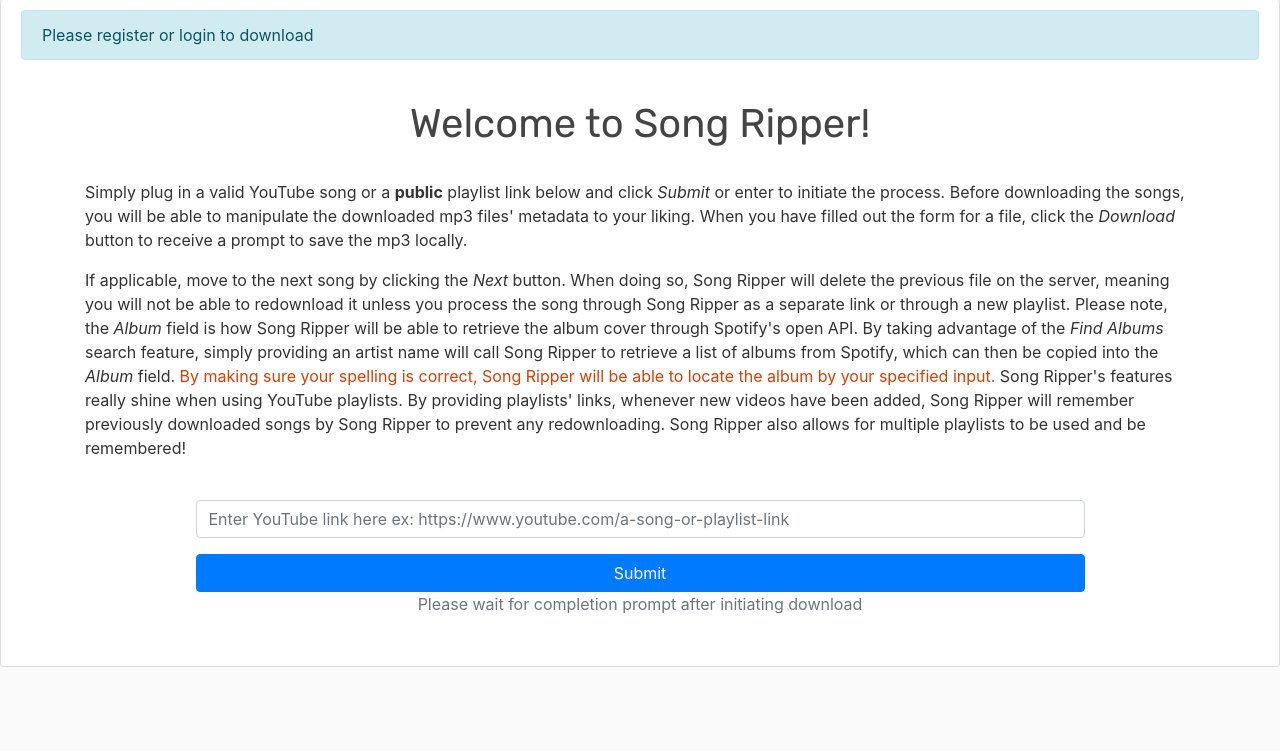
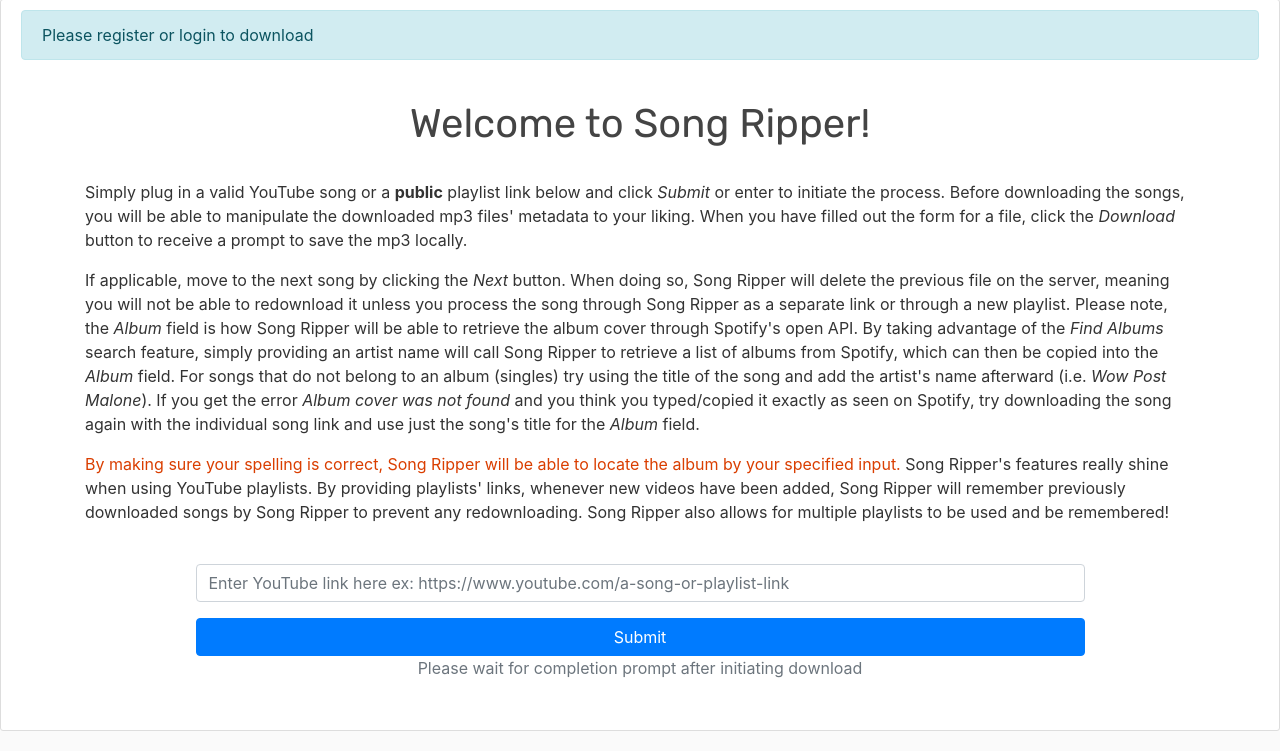
Before and after one commit to shadowstriker15/Online_Ripper, a Django app: page / in a window 1280 px wide. Shown: the part 81-832 px from the top of the page. Before the commit the page ends 748 px from the top, so only its background shows below. Run offline with Django 3.2, Linux system fonts and the light colour scheme; some libraries are stand-ins or nearby versions.

Commit message:
Updated homepage helper paragraphs.

```diff
--- a/RipperProject/RipperApp/templates/RipperApp/index.html
+++ b/RipperProject/RipperApp/templates/RipperApp/index.html
@@ -43,7 +43,13 @@
                 how Song Ripper will be able to retrieve the album cover through Spotify's open API.
                 By taking advantage of the <i>Find Albums</i> search feature, simply providing an
                 artist name will call Song Ripper to retrieve a list of albums from Spotify, which can then
-                be copied into the <i>Album</i> field.
+                be copied into the <i>Album</i> field. For songs that do not belong to an album (singles)
+                try using the title of the song and add the artist's name afterward (i.e. <i>Wow Post Malone</i>).
+                If you get the error <i>Album cover was not found</i> and you think you typed/copied it exactly as
+                seen on Spotify, try downloading the song again with the individual song link and use just the song's
+                title for the <i>Album</i> field.
+            </p>
+            <p>
                 <span class="caution"> By making sure your spelling is correct,
                 Song Ripper will be able to locate the album by your specified input.</span> Song Ripper's
                 features really shine when using YouTube playlists. By providing playlists' links, whenever new
```
